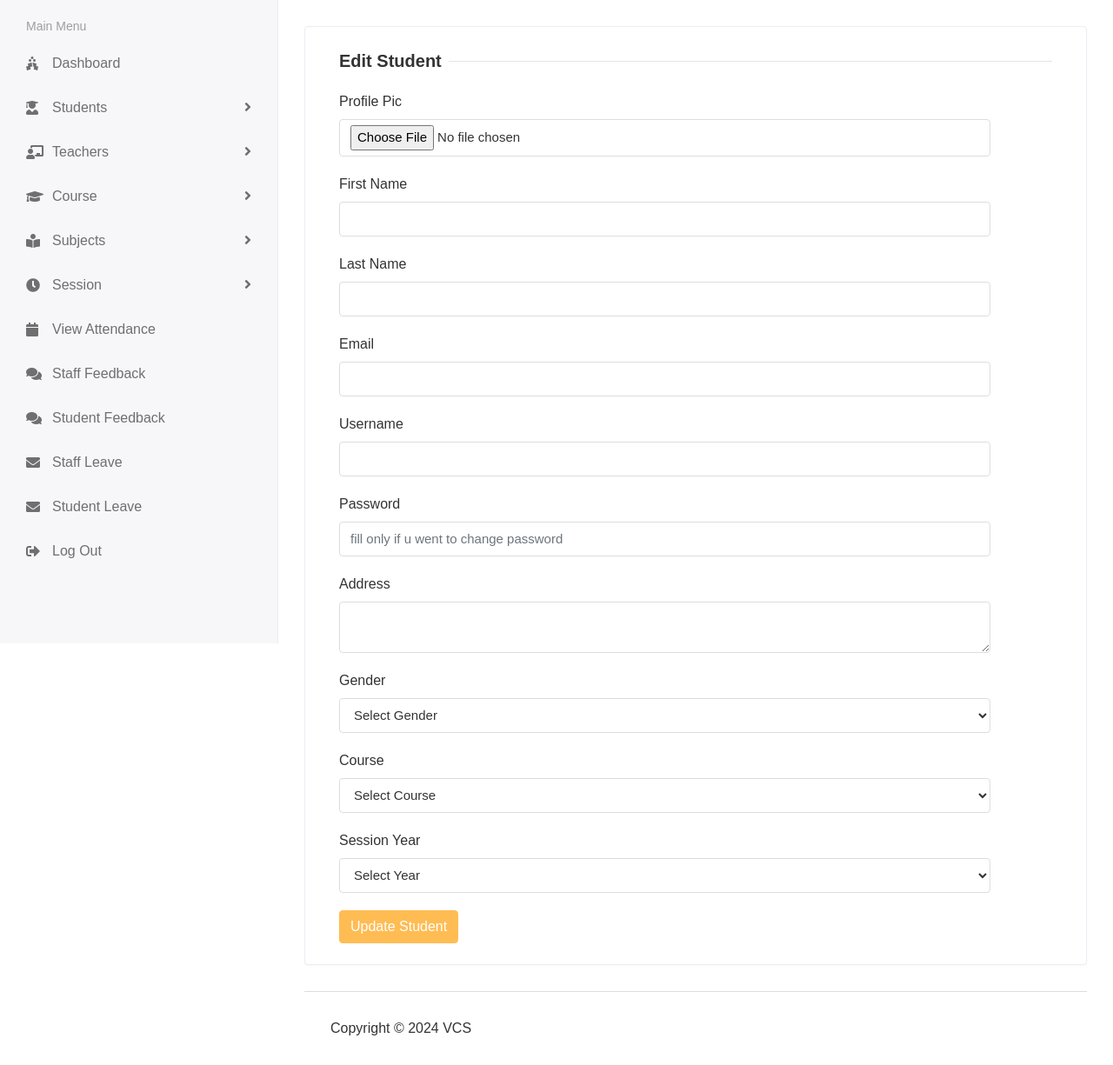
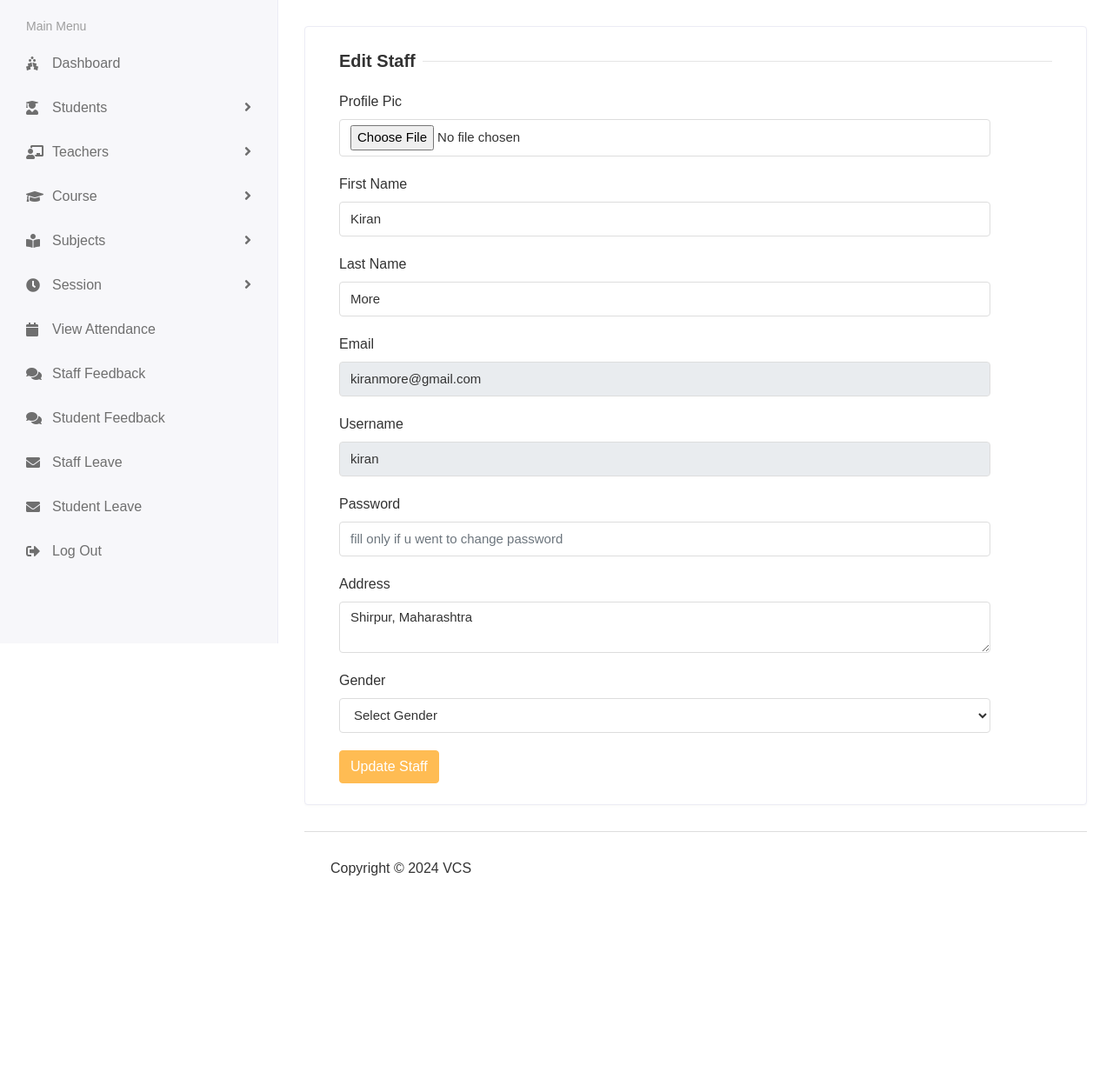
Before and after one commit to imjayjoshi/ClassManagementSystem, a Django app: page /Hod/Staff/Edit/2 in a window 1280 px wide. Shown: the part 60-1285 px from the top of the page at 87% size. After the commit the page ends 1067 px from the top, so only its background shows below. Run offline with Django 5.2, Linux system fonts and the light colour scheme; a user stored in the database is signed in; data comes from the database, SQL or seed files in the repository; both versions use the stored data as it was after the commit; some libraries are stand-ins or nearby versions; some web fonts are replaced.

Commit message:
Complete Staff Query

```diff
--- a/CMS/CMS/Hod_views.py
+++ b/CMS/CMS/Hod_views.py
@@ -126,8 +126,8 @@ def Update_Student(request):
         course = Course.objects.get(id = course_id)
         student.course_id = course
 
-        sesion = Session_Year.objects.get(id = session_year_id)
-        student.session_year_id = sesion
+        session = Session_Year.objects.get(id = session_year_id)
+        student.session_year_id = session
 
         student.save()
         messages.success(request, 'Your Profile Updated Successfully !')
@@ -259,3 +259,46 @@ def Edit_Staff(request, id):
         'staff' : staff,
     }
     return render(request , 'Hod/edit_staff.html' , context)
+
+@login_required(login_url='/')
+def Update_Staff(request):
+    if request.method == 'POST':
+        staff_id = request.POST.get('staff_id')
+
+        profile_pic = request.FILES.get('profile_pic')
+        first_name = request.POST.get('first_name')
+        last_name = request.POST.get('last_name')
+        email = request.POST.get('email')
+        username = request.POST.get('username')
+        password = request.POST.get('password')
+        address = request.POST.get('address')
+        gender = request.POST.get('gender')
+
+
+        user = CustomUser.objects.get(id = staff_id)
+        user.first_name = first_name
+        user.last_name = last_name
+        user.email = email
+        user.username = username
+
+        if password != None and password != '':
+            user.set_password(password)
+        if profile_pic != None and profile_pic != '':
+            user.profile_pic = profile_pic
+        user.save()
+
+        staff = Staff.objects.get(admin = staff_id)
+        staff.address = address
+        staff.gender = gender
+
+        staff.save()
+        messages.success(request, 'Your Profile Updated Successfully !')
+        return redirect('View_Staff')
+    return render(request, 'Hod/edit_staff.html')
+
+@login_required(login_url='/')
+def Delete_Staff(request, admin):
+    staff = CustomUser.objects.get(id = admin)
+    staff.delete()
+    messages.success(request , "Staff deleted Successfully !")
+    return redirect('View_Staff')
--- a/CMS/CMS/urls.py
+++ b/CMS/CMS/urls.py
@@ -28,8 +28,8 @@ urlpatterns = [
     path('Hod/Staff/Add', Hod_views.Add_Staff, name='Add_Staff'),
     path('Hod/Staff/View', Hod_views.View_Staff, name='View_Staff'),
     path('Hod/Staff/Edit/<str:id>', Hod_views.Edit_Staff, name='Edit_Staff'),
-
-
+    path('Hod/Staff/Update', Hod_views.Update_Staff, name='Update_Staff'),
+    path('Hod/Staff/Delete/<str:admin>', Hod_views.Delete_Staff, name='Delete_Staff'),
 
     #Course
     path('Hod/Course/Add', Hod_views.Add_Course, name='Add_Course'),
--- a/CMS/template/Hod/add_staff.html
+++ b/CMS/template/Hod/add_staff.html
@@ -65,7 +65,7 @@
                         </div>
                     </div>
                     <div class="col-12">
-                        <button type="submit" class="btn btn-primary">Add Staff</button>
+                        <button type="submit" class="btn btn-primary"> Add Staff</button>
                     </div>
                 </form>
             </div>
--- a/CMS/template/Hod/edit_staff.html
+++ b/CMS/template/Hod/edit_staff.html
@@ -5,46 +5,45 @@
     <div class="col-sm-12">
         <div class="card">
             <div class="card-body">
-                <form method="post" action="{% url 'Update_Student' %}" enctype="multipart/form-data">
+                <form method="post" action="{% url 'Update_Staff' %}" enctype="multipart/form-data">
                     {% csrf_token %}
                     <div class="col-12">
-                        <h5 class="form-title"><span><strong>Edit Student</strong></span></h5>
+                        <h5 class="form-title"><span><strong>Edit Staff</strong></span></h5>
                     </div>
                     {% include 'includes/messages.html' %}
                     <div class="col-sm-11">
                         <div class="form-group">
                             <label>Profile Pic</label>
                             <input type="file" class="form-control" name="profile_pic">
-                            <input type="text" class="form-control" name="student_id"
-                                value="{% for i in student %}{{i.admin.id}} {% endfor %}" hidden>
+                            <input type="text" class="form-control" name="staff_id" value="{{staff.admin.id}}" hidden>
                         </div>
                     </div>
                     <div class="col-sm-11">
                         <div class="form-group">
                             <label>First Name</label>
-                            <input type="text" class="form-control" name="first_name"
-                                value="{% for i in student %}{{i.admin.first_name}} {% endfor %}">
+                            <input type="text" class="form-control" name="first_name" value="{{staff.admin.first_name}}"
+                                required>
                         </div>
                     </div>
                     <div class="col-sm-11">
                         <div class="form-group">
                             <label>Last Name</label>
-                            <input type="text" class="form-control" name="last_name"
-                                value="{% for i in student %}{{i.admin.last_name}} {% endfor %}">
+                            <input type="text" class="form-control" name="last_name" value="{{staff.admin.last_name}}"
+                                required>
                         </div>
                     </div>
                     <div class="col-sm-11">
                         <div class="form-group">
                             <label>Email</label>
-                            <input type="email" class="form-control" name="email"
-                                value="{% for i in student %}{{i.admin.email}} {% endfor %}">
+                            <input type="email" class="form-control" name="email" value="{{staff.admin.email}}" required
+                                readonly>
                         </div>
                     </div>
                     <div class="col-sm-11">
                         <div class="form-group">
                             <label>Username</label>
-                            <input type="text" class="form-control" name="username"
-                                value="{% for i in student %}{{i.admin.username}} {% endfor %}">
+                            <input type="text" class="form-control" name="username" value="{{staff.admin.username}}"
+                                required readonly>
                         </div>
                     </div>
                     <div class="col-sm-11">
@@ -57,8 +56,7 @@
                     <div class="col-sm-11">
                         <div class="form-group">
                             <label>Address</label>
-                            <textarea class="form-control"
-                                name="address">{% for i in student %}{{i.address}}{% endfor %}</textarea>
+                            <textarea class="form-control" name="address" required>{{staff.address}}</textarea>
                         </div>
                     </div>
                     <div class="col-sm-11">
@@ -72,30 +70,8 @@
                             </select>
                         </div>
                     </div>
-                    <div class="col-sm-11">
-                        <div class="form-group">
-                            <label>Course</label>
-                            <select class="form-control" name="course_id">
-                                <option value="">Select Course</option>
-                                {% for i in course %}
-                                <option value="{{i.id}}">{{i.name}}</option>
-                                {% endfor %}
-                            </select>
-                        </div>
-                    </div>
-                    <div class="col-sm-11">
-                        <div class="form-group">
-                            <label>Session Year</label>
-                            <select class="form-control" name="session_year_id">
-                                <option value="">Select Year</option>
-                                {% for i in session %}
-                                <option value="{{i.id}}">{{i.session_start}} To {{i.session_end}}</option>
-                                {% endfor %}
-                            </select>
-                        </div>
-                    </div>
                     <div class="col-12">
-                        <button type="submit" class="btn btn-primary">Update Student</button>
+                        <button type="submit" class="btn btn-primary">Update Staff</button>
                     </div>
                 </form>
             </div>
--- a/CMS/template/Hod/view_staff.html
+++ b/CMS/template/Hod/view_staff.html
@@ -13,7 +13,7 @@
             </div>
             <div class="col-auto text-right float-right ml-auto">
                 <a href="#" class="btn btn-outline-primary mr-2"><i class="fas fa-download"></i> Download</a>
-                <a href="add-student.html" class="btn btn-primary"><i class="fas fa-plus"></i></a>
+                <a href="{% url 'Add_Staff' %}" class="btn btn-primary"><i class="fas fa-plus"></i></a>
             </div>
         </div>
     </div>
--- a/CMS/template/includes/sidebar.html
+++ b/CMS/template/includes/sidebar.html
@@ -22,7 +22,7 @@
                             class="menu-arrow"></span></a>
                     <ul>
                         <li><a href="{% url 'Add_Staff' %}">Add Teachers</a></li>
-                        <li><a href="teacher-details.html">View Teachers</a></li>
+                        <li><a href="{% url 'View_Staff' %}">View Teachers</a></li>
                     </ul>
                 </li>
                 <li class="submenu">
```
Also changed, not shown: CMS/db.sqlite3, 1 other file.
